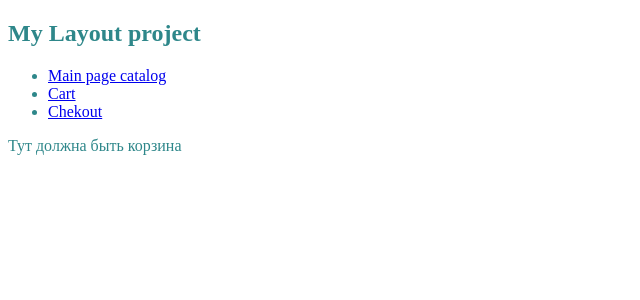
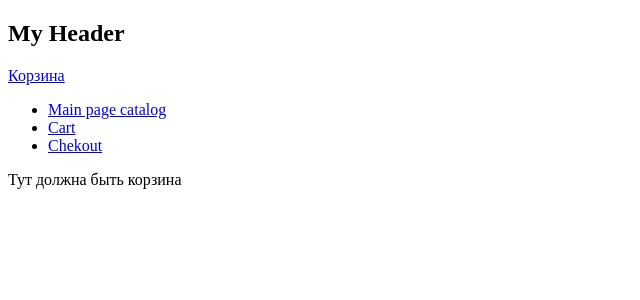
Before and after one commit to alimbagit/online-store, a React app: page /cart in a window 1280 px wide. Shown: the top 300 px of the page, without its empty margins (0-640 px from the left). Built offline with nearby package versions, Linux system fonts and the light colour scheme.

Commit message:
typescript seccesfully

```diff
--- a/package.json
+++ b/package.json
@@ -1,6 +1,6 @@
 {
   "scripts": {
-    "dev": "webpack-dev-server --mode=development",
+    "dev": "webpack-dev-server --mode=development --open",
     "build": "webpack --mode=production",
     "start": "node dist/bundle.js"
   },
@@ -30,6 +30,7 @@
     "css-loader": "^4.2.2",
     "cssnano": "^4.1.10",
     "file-loader": "^6.1.0",
+    "html-loader": "^1.3.0",
     "html-webpack-plugin": "^4.4.1",
     "mini-css-extract-plugin": "^0.11.0",
     "node-sass": "^4.14.1",
--- /dev/null
+++ b/src/components/header.tsx
@@ -0,0 +1,12 @@
+import React from "react";
+import Navbar from "./navbar";
+import { Link } from "react-router-dom";
+
+const Header = () => (
+  <div>
+    <h2>My Header</h2>
+    <Link to="/cart">Корзина</Link>
+    <Navbar />
+  </div>
+);
+export default Header;
--- a/src/components/layout-page.js
+++ /dev/null
@@ -1,12 +0,0 @@
-import React from "react";
-import Navbar from "./navbar";
-
-const Layout = (props) => (
-  <div>
-    <h2>My Layout project</h2>
-
-    <Navbar />
-    {props.children}
-  </div>
-);
-export default Layout;
--- /dev/null
+++ b/src/components/layout-page.tsx
@@ -0,0 +1,14 @@
+import React, { ReactHTMLElement } from "react";
+import Header from "./header";
+
+interface PropsLayout{
+  children: JSX.Element;
+}
+
+const Layout: React.FC<PropsLayout> = ({children}) => (
+  <div>
+    <Header />
+    {children}
+  </div>
+);
+export default Layout;
--- a/src/index.tsx
+++ b/src/index.tsx
@@ -1,4 +1,4 @@
-import "./styles/app.scss";
+//import "./styles/app.scss";
 import React from "react";
 import { render } from "react-dom";
 import { Link, BrowserRouter as Router, Route } from "react-router-dom";
@@ -8,9 +8,6 @@ import Chekout from "./pages/chekout";
 
 const Index = () => (
   <Router>
-    {/* <Link to="/">Catalog</Link>
-    <Link to="/cart">Cart</Link>
-    <Link to="/checkout">Checkout</Link> */}
     <Route exact path="/" component={Catalog} />
     <Route exact path="/cart" component={Cart} />
     <Route exact path="/checkout" component={Chekout} />
--- a/webpack.config.js
+++ b/webpack.config.js
@@ -1,25 +1,38 @@
 const HtmlWebpackPlugin = require("html-webpack-plugin");
+const path = require("path");
 
 module.exports = {
-  entry: "./src/index.tsx",
+  entry: {
+    app: path.resolve(__dirname, "src", "index.tsx"),
+  },
   output: {
-    path: __dirname + "/dist",
+    path: path.resolve(__dirname, 'dist'),
     filename: "bundle.js",
     publicPath: "/",
   },
   resolve: {
-    extensions: [".webpack.js", ".web.js", ".ts", ".tsx", ".js"]
+    extensions: [".webpack.js", ".web.js", ".js", ".ts", ".tsx"],
   },
   module: {
     rules: [
       {
+        test: /\.html/,
+        use: ['html-loader']
+      },
+      {
         test: /\.(js|jsx)$/,
         use: "babel-loader",
-        exclude: [/node_modules/],
+        exclude: '/node_modules/',
       },
       {
         test: /\.(ts|tsx)$/,
-        use: "ts-loader",
+        exclude: '/node_modules/',
+        use: [
+          {
+            loader: "ts-loader",
+            options: { configFile: path.resolve(__dirname, "tsconfig.json") },
+          },
+        ],
       },
       {
         test: /\.(sass|scss)$/,
@@ -32,9 +45,8 @@ module.exports = {
       template: __dirname + "/src/public/index.html",
     }),
   ],
-  mode: process.env.NODE_ENV === "production" ? "production" : "development",
   devServer: {
-    contentBase: "./src/public",
+    contentBase: path.resolve(__dirname, 'dist'),
     port: 7700,
     historyApiFallback: true,
   },
```
Also changed, not shown: tsconfig.json (+22 -19 lines), .babelrc, src/components/header.js (deleted), src/pages/cart/index.tsx (renamed from src/pages/cart/index.js), src/pages/catalog/index.tsx (renamed from src/pages/catalog/index.js), src/pages/chekout/index.tsx (renamed from src/pages/chekout/index.js), 1 other file (tests, documents, lock files or other folders).
